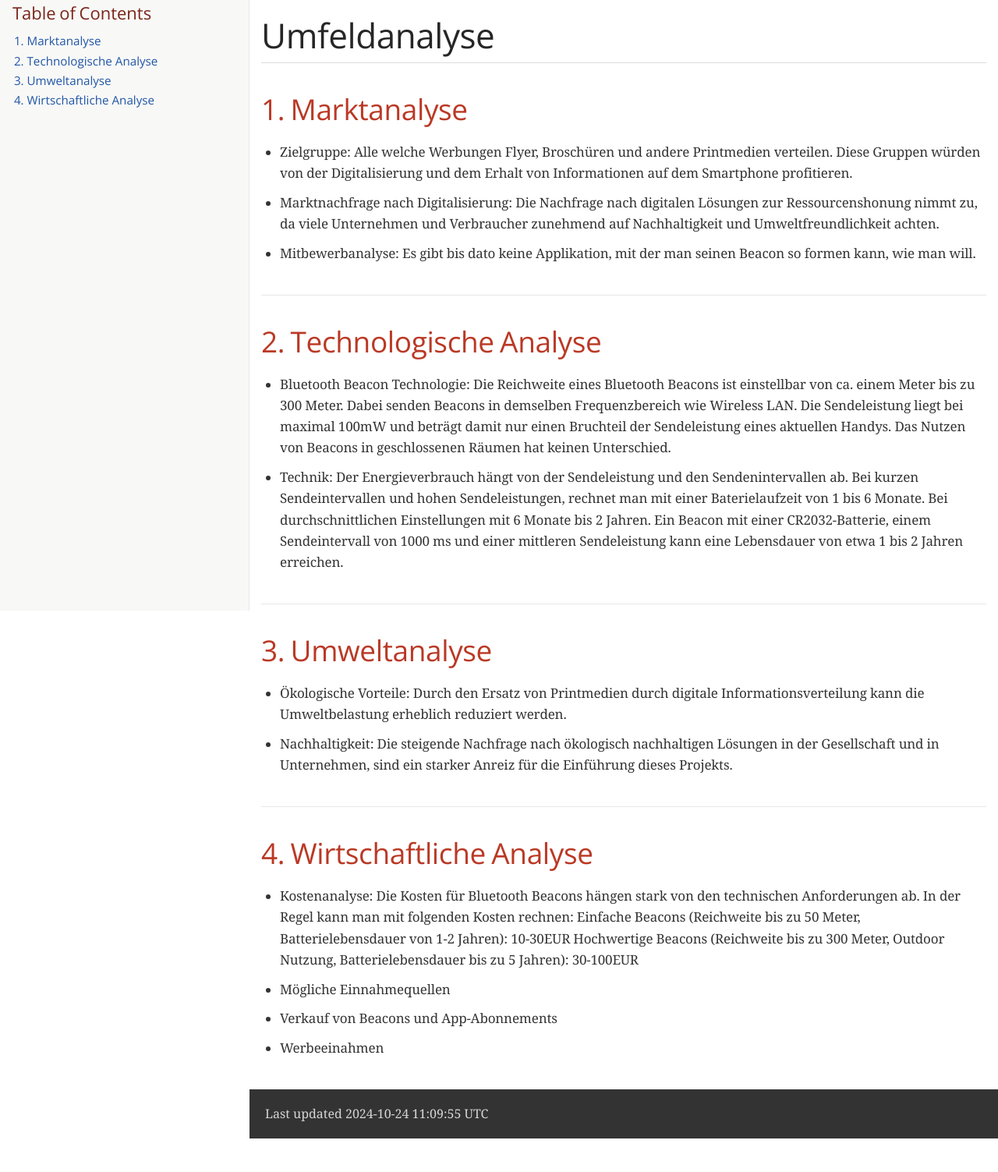
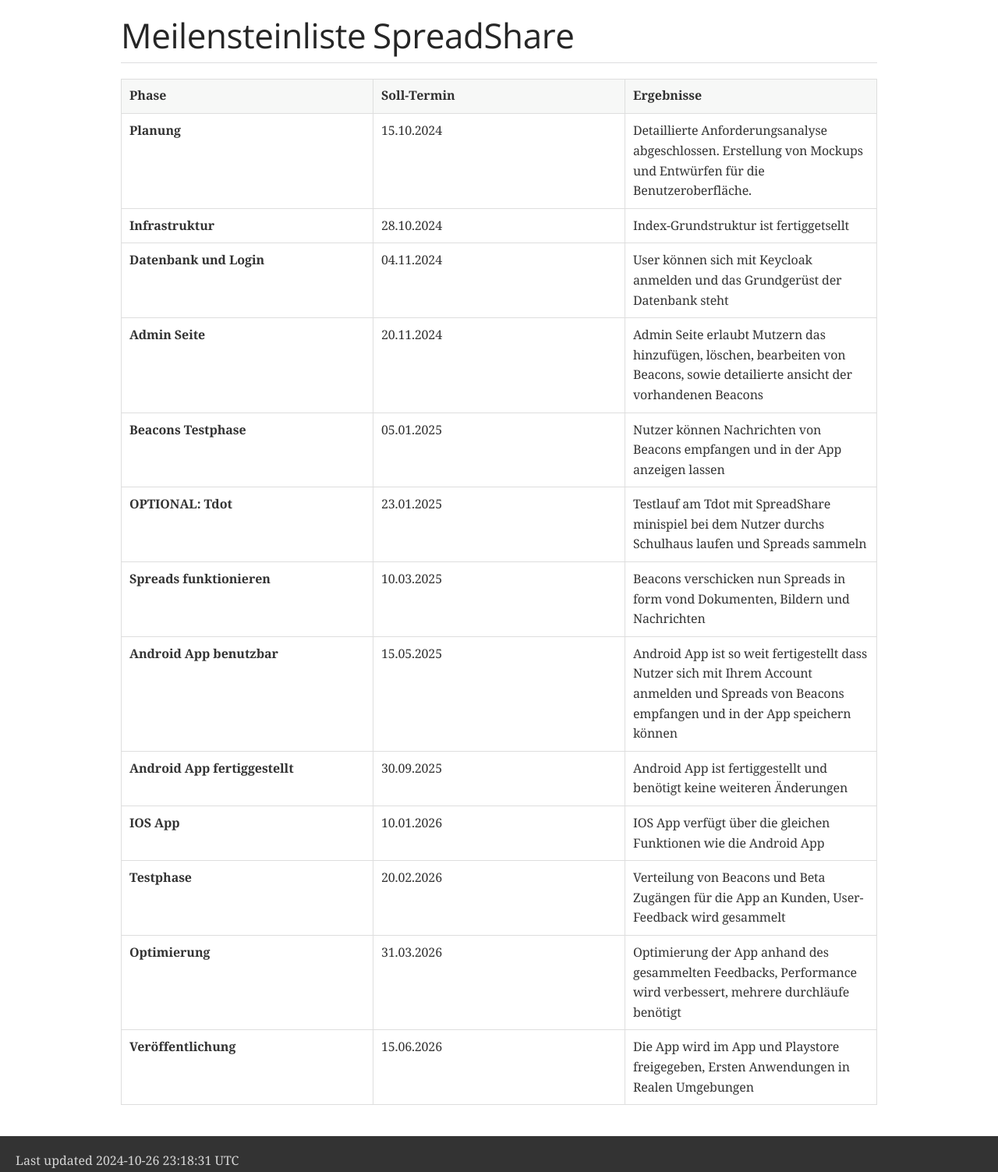
Before and after one commit to Spread-Share/SpreadShare-Documents, a plain HTML site: page Meilensteile.html in a window 1280 px wide. Shown: the part 17-1520 px from the top of the page at 78% size. Before the commit the page ends 1477 px from the top, so only its background shows below. Drawn offline with nearby package versions, Linux system fonts and the light colour scheme; a web font is replaced by a local one.

Commit message:
Deploying to gh-pages from @ Spread-Share/SpreadShare-Documents@36c4ff2e09f36fe40855c1cd39d41f879d8abbe9 🚀

```diff
--- a/Umfeldanalyse.html
+++ b/Meilensteile.html
@@ -6,7 +6,7 @@
 <meta name="viewport" content="width=device-width, initial-scale=1.0">
 <meta name="generator" content="Asciidoctor 2.0.20">
 <link rel="icon" type="image/png" href="themes/favicon.png">
-<title>Umfeldanalyse</title>
+<title>Meilensteinliste SpreadShare</title>
 <link rel="stylesheet" href="https://fonts.googleapis.com/css?family=Open+Sans:300,300italic,400,400italic,600,600italic%7CNoto+Serif:400,400italic,700,700italic%7CDroid+Sans+Mono:400,700">
 <style>
 /*! Asciidoctor default stylesheet | MIT License | https://asciidoctor.org */
@@ -435,112 +435,96 @@
 </style>
 <link rel="stylesheet" href="https://cdnjs.cloudflare.com/ajax/libs/font-awesome/4.7.0/css/font-awesome.min.css">
 </head>
-<body class="article toc2 toc-left">
+<body class="article">
 <div id="header">
-<h1>Umfeldanalyse</h1>
-<div id="toc" class="toc2">
-<div id="toctitle">Table of Contents</div>
-<ul class="sectlevel1">
-<li><a href="#_marktanalyse">1. Marktanalyse</a></li>
-<li><a href="#_technologische_analyse">2. Technologische Analyse</a></li>
-<li><a href="#_umweltanalyse">3. Umweltanalyse</a></li>
-<li><a href="#_wirtschaftliche_analyse">4. Wirtschaftliche Analyse</a></li>
-</ul>
-</div>
+<h1>Meilensteinliste SpreadShare</h1>
 </div>
 <div id="content">
-<div class="sect1">
-<h2 id="_marktanalyse"><a class="anchor" href="#_marktanalyse"></a>1. Marktanalyse</h2>
-<div class="sectionbody">
-<div class="ulist">
-<ul>
-<li>
-<p>Zielgruppe:
-Alle welche Werbungen Flyer, Broschüren und andere Printmedien verteilen.
-Diese Gruppen würden von der Digitalisierung und dem Erhalt von Informationen auf dem Smartphone profitieren.</p>
-</li>
-<li>
-<p>Marktnachfrage nach Digitalisierung:
-Die Nachfrage nach digitalen Lösungen zur Ressourcenshonung nimmt zu, da viele Unternehmen und Verbraucher zunehmend auf Nachhaltigkeit
-und Umweltfreundlichkeit achten.</p>
-</li>
-<li>
-<p>Mitbewerbanalyse:
-Es gibt bis dato keine Applikation, mit der man seinen Beacon so formen kann, wie man will.</p>
-</li>
-</ul>
-</div>
-</div>
-</div>
-<div class="sect1">
-<h2 id="_technologische_analyse"><a class="anchor" href="#_technologische_analyse"></a>2. Technologische Analyse</h2>
-<div class="sectionbody">
-<div class="ulist">
-<ul>
-<li>
-<p>Bluetooth Beacon Technologie:
-Die Reichweite eines Bluetooth Beacons ist einstellbar von ca. einem Meter bis zu 300 Meter.
-Dabei senden Beacons in demselben Frequenzbereich wie Wireless LAN. Die Sendeleistung liegt bei maximal 100mW und beträgt damit nur einen
-Bruchteil der Sendeleistung eines aktuellen Handys.
-Das Nutzen von Beacons in geschlossenen Räumen hat keinen Unterschied.</p>
-</li>
-<li>
-<p>Technik:
-Der Energieverbrauch hängt von der Sendeleistung und den Sendenintervallen ab.
-Bei kurzen Sendeintervallen und hohen Sendeleistungen, rechnet man mit einer Baterielaufzeit von 1 bis 6 Monate.
-Bei durchschnittlichen Einstellungen mit 6 Monate bis 2 Jahren.
-Ein Beacon mit einer CR2032-Batterie, einem Sendeintervall von 1000 ms und einer mittleren Sendeleistung kann eine Lebensdauer
-von etwa 1 bis 2 Jahren erreichen.</p>
-</li>
-</ul>
-</div>
-</div>
-</div>
-<div class="sect1">
-<h2 id="_umweltanalyse"><a class="anchor" href="#_umweltanalyse"></a>3. Umweltanalyse</h2>
-<div class="sectionbody">
-<div class="ulist">
-<ul>
-<li>
-<p>Ökologische Vorteile:
-Durch den Ersatz von Printmedien durch digitale Informationsverteilung kann die Umweltbelastung erheblich reduziert werden.</p>
-</li>
-<li>
-<p>Nachhaltigkeit:
-Die steigende Nachfrage nach ökologisch nachhaltigen Lösungen in der Gesellschaft und in Unternehmen, sind ein starker Anreiz für die Einführung dieses Projekts.</p>
-</li>
-</ul>
-</div>
-</div>
-</div>
-<div class="sect1">
-<h2 id="_wirtschaftliche_analyse"><a class="anchor" href="#_wirtschaftliche_analyse"></a>4. Wirtschaftliche Analyse</h2>
-<div class="sectionbody">
-<div class="ulist">
-<ul>
-<li>
-<p>Kostenanalyse:
-Die Kosten für Bluetooth Beacons hängen stark von den technischen Anforderungen ab. In der Regel kann man mit folgenden Kosten rechnen:
-Einfache Beacons (Reichweite bis zu 50 Meter, Batterielebensdauer von 1-2 Jahren): 10-30EUR
-Hochwertige Beacons (Reichweite bis zu 300 Meter, Outdoor Nutzung, Batterielebensdauer bis zu 5 Jahren): 30-100EUR</p>
-</li>
-<li>
-<p>Mögliche Einnahmequellen</p>
-</li>
-<li>
-<p>Verkauf von Beacons und App-Abonnements</p>
-</li>
-<li>
-<p>Werbeeinahmen</p>
-</li>
-</ul>
-</div>
-</div>
-</div>
+<table class="tableblock frame-all grid-all stretch">
+<colgroup>
+<col style="width: 33.3333%;">
+<col style="width: 33.3333%;">
+<col style="width: 33.3334%;">
+</colgroup>
+<thead>
+<tr>
+<th class="tableblock halign-left valign-top">Phase</th>
+<th class="tableblock halign-left valign-top">Soll-Termin</th>
+<th class="tableblock halign-left valign-top">Ergebnisse</th>
+</tr>
+</thead>
+<tbody>
+<tr>
+<td class="tableblock halign-left valign-top"><p class="tableblock"><strong>Planung</strong></p></td>
+<td class="tableblock halign-left valign-top"><p class="tableblock">15.10.2024</p></td>
+<td class="tableblock halign-left valign-top"><p class="tableblock">Detaillierte Anforderungsanalyse abgeschlossen. Erstellung von Mockups und Entwürfen für die Benutzeroberfläche.</p></td>
+</tr>
+<tr>
+<td class="tableblock halign-left valign-top"><p class="tableblock"><strong>Infrastruktur</strong></p></td>
+<td class="tableblock halign-left valign-top"><p class="tableblock">28.10.2024</p></td>
+<td class="tableblock halign-left valign-top"><p class="tableblock">Index-Grundstruktur ist fertiggetsellt</p></td>
+</tr>
+<tr>
+<td class="tableblock halign-left valign-top"><p class="tableblock"><strong>Datenbank und Login</strong></p></td>
+<td class="tableblock halign-left valign-top"><p class="tableblock">04.11.2024</p></td>
+<td class="tableblock halign-left valign-top"><p class="tableblock">User können sich mit Keycloak anmelden und das Grundgerüst der Datenbank steht</p></td>
+</tr>
+<tr>
+<td class="tableblock halign-left valign-top"><p class="tableblock"><strong>Admin Seite</strong></p></td>
+<td class="tableblock halign-left valign-top"><p class="tableblock">20.11.2024</p></td>
+<td class="tableblock halign-left valign-top"><p class="tableblock">Admin Seite erlaubt Mutzern das hinzufügen, löschen, bearbeiten von Beacons, sowie detailierte ansicht der vorhandenen Beacons</p></td>
+</tr>
+<tr>
+<td class="tableblock halign-left valign-top"><p class="tableblock"><strong>Beacons Testphase</strong></p></td>
+<td class="tableblock halign-left valign-top"><p class="tableblock">05.01.2025</p></td>
+<td class="tableblock halign-left valign-top"><p class="tableblock">Nutzer können Nachrichten von Beacons empfangen und in der App anzeigen lassen</p></td>
+</tr>
+<tr>
+<td class="tableblock halign-left valign-top"><p class="tableblock"><strong>OPTIONAL: Tdot</strong></p></td>
+<td class="tableblock halign-left valign-top"><p class="tableblock">23.01.2025</p></td>
+<td class="tableblock halign-left valign-top"><p class="tableblock">Testlauf am Tdot mit SpreadShare minispiel bei dem Nutzer durchs Schulhaus laufen und Spreads sammeln</p></td>
+</tr>
+<tr>
+<td class="tableblock halign-left valign-top"><p class="tableblock"><strong>Spreads funktionieren</strong></p></td>
+<td class="tableblock halign-left valign-top"><p class="tableblock">10.03.2025</p></td>
+<td class="tableblock halign-left valign-top"><p class="tableblock">Beacons verschicken nun Spreads in form vond Dokumenten, Bildern und Nachrichten</p></td>
+</tr>
+<tr>
+<td class="tableblock halign-left valign-top"><p class="tableblock"><strong>Android App benutzbar</strong></p></td>
+<td class="tableblock halign-left valign-top"><p class="tableblock">15.05.2025</p></td>
+<td class="tableblock halign-left valign-top"><p class="tableblock">Android App ist so weit fertigestellt dass Nutzer sich mit Ihrem Account anmelden und Spreads von Beacons empfangen und in der App speichern können</p></td>
+</tr>
+<tr>
+<td class="tableblock halign-left valign-top"><p class="tableblock"><strong>Android App fertiggestellt</strong></p></td>
+<td class="tableblock halign-left valign-top"><p class="tableblock">30.09.2025</p></td>
+<td class="tableblock halign-left valign-top"><p class="tableblock">Android App ist fertiggestellt und benötigt keine weiteren Änderungen</p></td>
+</tr>
+<tr>
+<td class="tableblock halign-left valign-top"><p class="tableblock"><strong>IOS App</strong></p></td>
+<td class="tableblock halign-left valign-top"><p class="tableblock">10.01.2026</p></td>
+<td class="tableblock halign-left valign-top"><p class="tableblock">IOS App verfügt über die gleichen Funktionen wie die Android App</p></td>
+</tr>
+<tr>
+<td class="tableblock halign-left valign-top"><p class="tableblock"><strong>Testphase</strong></p></td>
+<td class="tableblock halign-left valign-top"><p class="tableblock">20.02.2026</p></td>
+<td class="tableblock halign-left valign-top"><p class="tableblock">Verteilung von Beacons und Beta Zugängen für die App an Kunden, User-Feedback wird gesammelt</p></td>
+</tr>
+<tr>
+<td class="tableblock halign-left valign-top"><p class="tableblock"><strong>Optimierung</strong></p></td>
+<td class="tableblock halign-left valign-top"><p class="tableblock">31.03.2026</p></td>
+<td class="tableblock halign-left valign-top"><p class="tableblock">Optimierung der App anhand des gesammelten Feedbacks, Performance wird verbessert, mehrere durchläufe benötigt</p></td>
+</tr>
+<tr>
+<td class="tableblock halign-left valign-top"><p class="tableblock"><strong>Veröffentlichung</strong></p></td>
+<td class="tableblock halign-left valign-top"><p class="tableblock">15.06.2026</p></td>
+<td class="tableblock halign-left valign-top"><p class="tableblock">Die App wird im App und Playstore freigegeben, Ersten Anwendungen in Realen Umgebungen</p></td>
+</tr>
+</tbody>
+</table>
 </div>
 <div id="footer">
 <div id="footer-text">
-Last updated 2024-10-24 11:09:55 UTC
+Last updated 2024-10-26 23:18:31 UTC
 </div>
 </div>
 </body>
```
Also changed, not shown: Arbeitsstunden.html (+14 -6 lines), Pflichtenheft.html (+14 -5 lines), Projektantrag.html (+1 -1 lines), Projektauftrag.html (+1 -1 lines), Projektidee.html (+1 -1 lines), index.html (+3 -2 lines).
